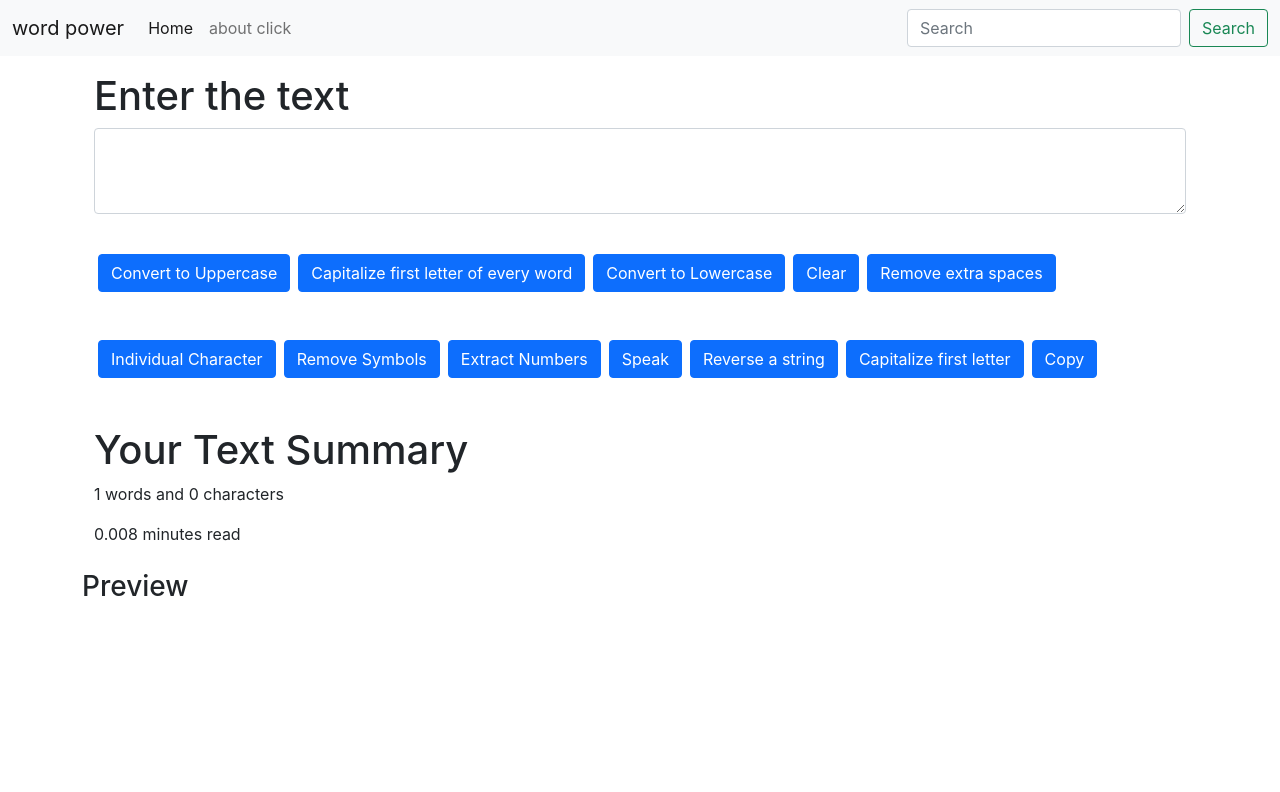
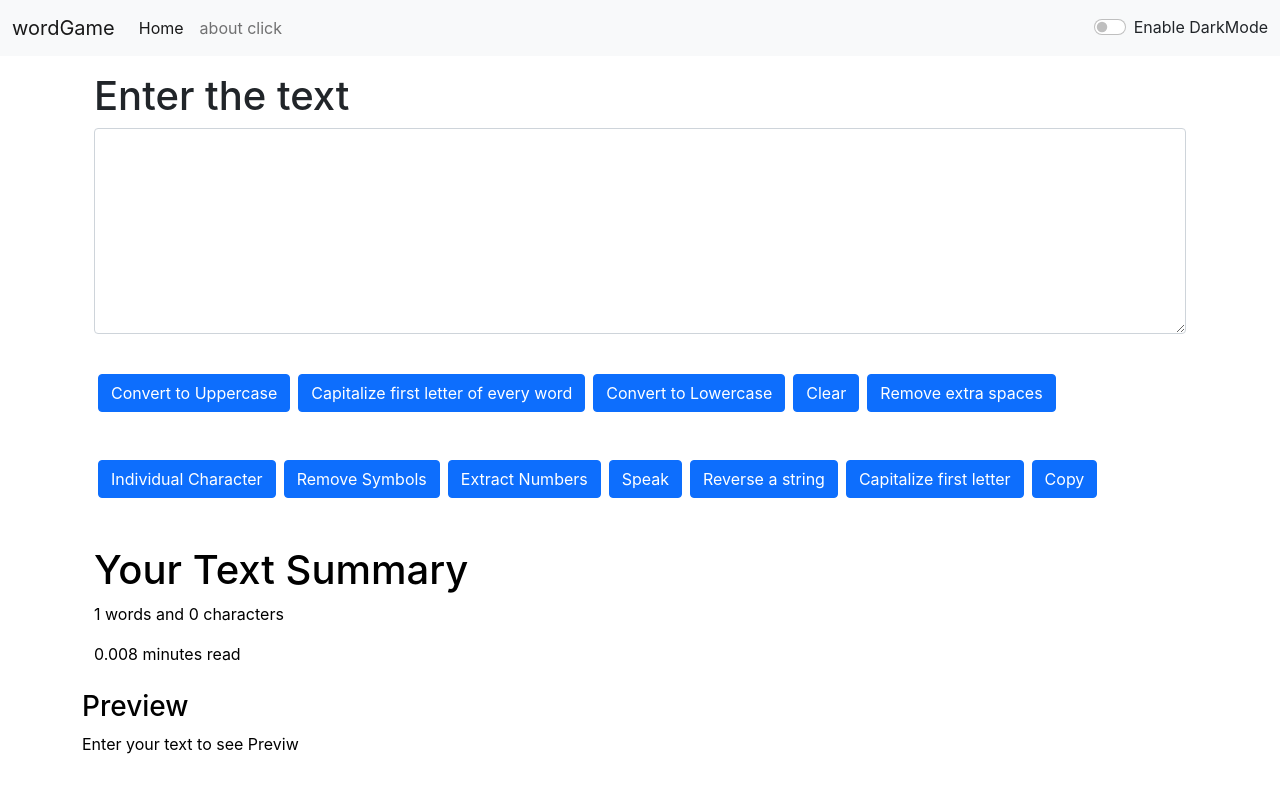
Before and after one commit to arjunlaxane/my-app, a React (Create React App) app: page / in a window 1280 px wide. Shown: the top 792 px of the page. Built offline with nearby package versions, Linux system fonts and the light colour scheme.

Commit message:
light mode states committted

```diff
--- a/src/App.js
+++ b/src/App.js
@@ -1,15 +1,28 @@
+import { useState } from 'react';
 import './App.css';
 import About from './components/About';
 import Navbar from './components/Navbar';
 import TextForm from './components/TextForm';
 function App() {
+  const [mode, setMode] = useState('light');
+  //this is my state variable which will tell whether dark mode is enabled or not
+
+  const toggleMode = () => {
+    if (mode === 'light') {
+      setMode('dark');
+      document.body.style.backgroundColor = 'grey';
+    } else {
+      setMode('light');
+      document.body.style.backgroundColor = 'white';
+    }
+  };
   return (
     <>
       {/* <Navbar title="word power" aboutText="About Us" /> */}
-      <Navbar title="word power" />
+      <Navbar title="wordGame" mode={mode} toggleMode={toggleMode} />
 
       <div className="container my-3">
-        <TextForm heading="Enter the text" />
+        <TextForm heading="Enter the text" mode={mode} />
 
         {/* <About /> */}
       </div>
--- a/src/components/Navbar.js
+++ b/src/components/Navbar.js
@@ -4,7 +4,9 @@
 export default function Navbar(props) {
   // console.log(props);
   return (
-    <nav className="navbar navbar-expand-lg navbar-light bg-light">
+    <nav
+      className={`navbar navbar-expand-lg navbar-${props.mode} bg-${props.mode}`}
+    >
       <div className="container-fluid">
         <a className="navbar-brand" href="/">
           {props.title}
@@ -33,7 +35,7 @@
               </a>
             </li>
           </ul>
-          <form className="d-flex">
+          {/* <form className="d-flex">
             <input
               className="form-control me-2"
               type="search"
@@ -43,7 +45,26 @@
             <button className="btn btn-outline-success" type="submit">
               Search
             </button>
-          </form>
+          </form> */}
+          <div
+            className={`form-check form-switch text-${
+              props.mode === 'light' ? 'dark' : 'light'
+            }`}
+          >
+            <input
+              className="form-check-input"
+              onClick={props.toggleMode}
+              type="checkbox"
+              role="switch"
+              id="flexSwitchCheckDefault"
+            />
+            <label
+              className="form-check-label"
+              htmlFor="flexSwitchCheckDefault"
+            >
+              Enable DarkMode
+            </label>
+          </div>
         </div>
       </div>
     </nav>
--- a/src/components/TextForm.js
+++ b/src/components/TextForm.js
@@ -100,7 +100,12 @@
 
   return (
     <>
-      <div className="container">
+      <div
+        className="container"
+        style={{
+          color: props.mode === 'dark' ? 'light' : 'dark',
+        }}
+      >
         <h1>{props.heading}</h1>
         <div className="mb-3">
           {/* <label htmlFor="mybox" className="form-label"> */}
@@ -110,8 +115,12 @@
             onChange={handleOnChange}
             className="form-control"
             id="mybox"
+            style={{
+              backgroundColor: props.mode === 'light' ? 'white' : 'grey',
+              color: props.mode === 'light' ? 'black' : 'white',
+            }}
             value={text}
-            rows="3"
+            rows="8"
           ></textarea>
         </div>
         <button onClick={handleUpClick} className="btn btn-primary mx-1 my-4">
@@ -185,15 +194,32 @@
           Copy
         </button>
       </div>
-      <div className="container my-4">
+      <div
+        className="container my-4"
+        style={{
+          color: props.mode === 'dark' ? 'white' : 'black',
+        }}
+      >
         <h1>Your Text Summary</h1>
         <p>
           {text.split(' ').length} words and {text.length} characters
         </p>
         <p>{0.008 * text.split(' ').length} minutes read</p>
       </div>
-      <h3>Preview</h3>
-      <p>{text}</p>
+      <h3
+        style={{
+          color: props.mode === 'dark' ? 'white' : 'black',
+        }}
+      >
+        Preview
+      </h3>
+      <p
+        style={{
+          color: props.mode === 'dark' ? 'white' : 'black',
+        }}
+      >
+        {text.length > 0 ? text : 'Enter your text to see Previw'}
+      </p>
     </>
   );
 }
```
